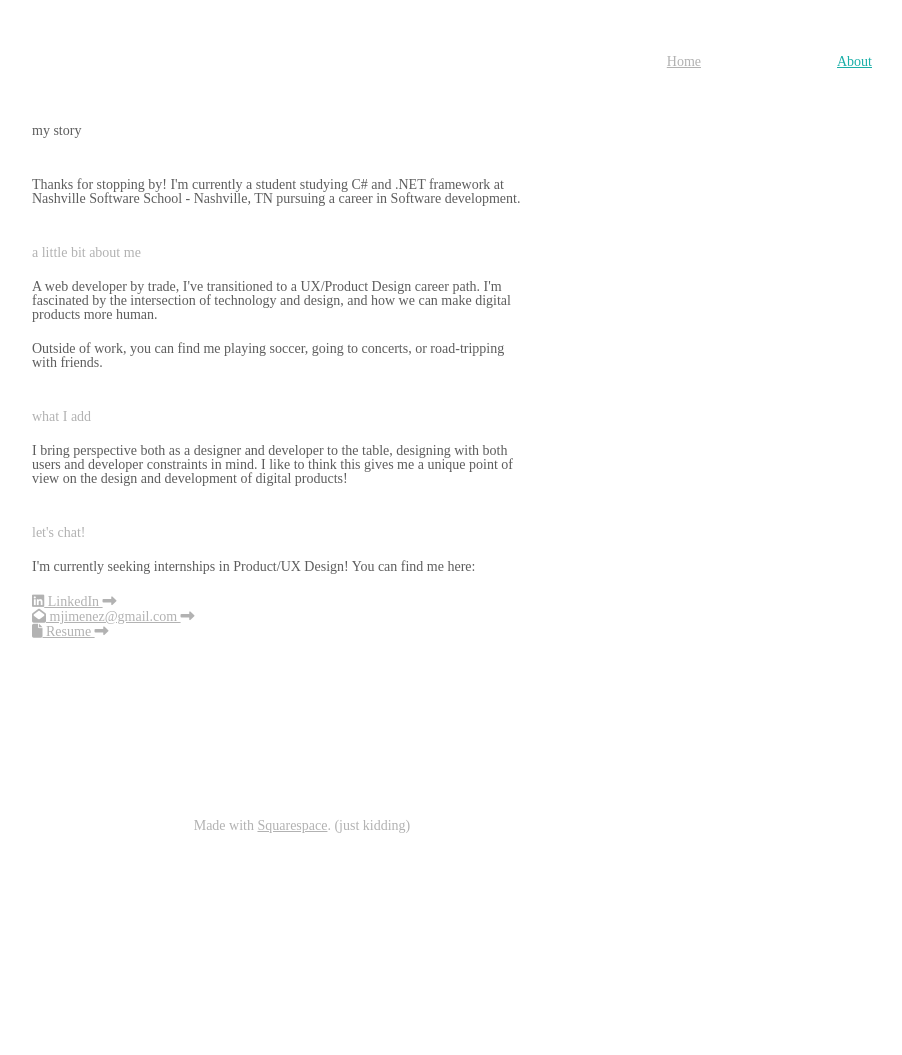
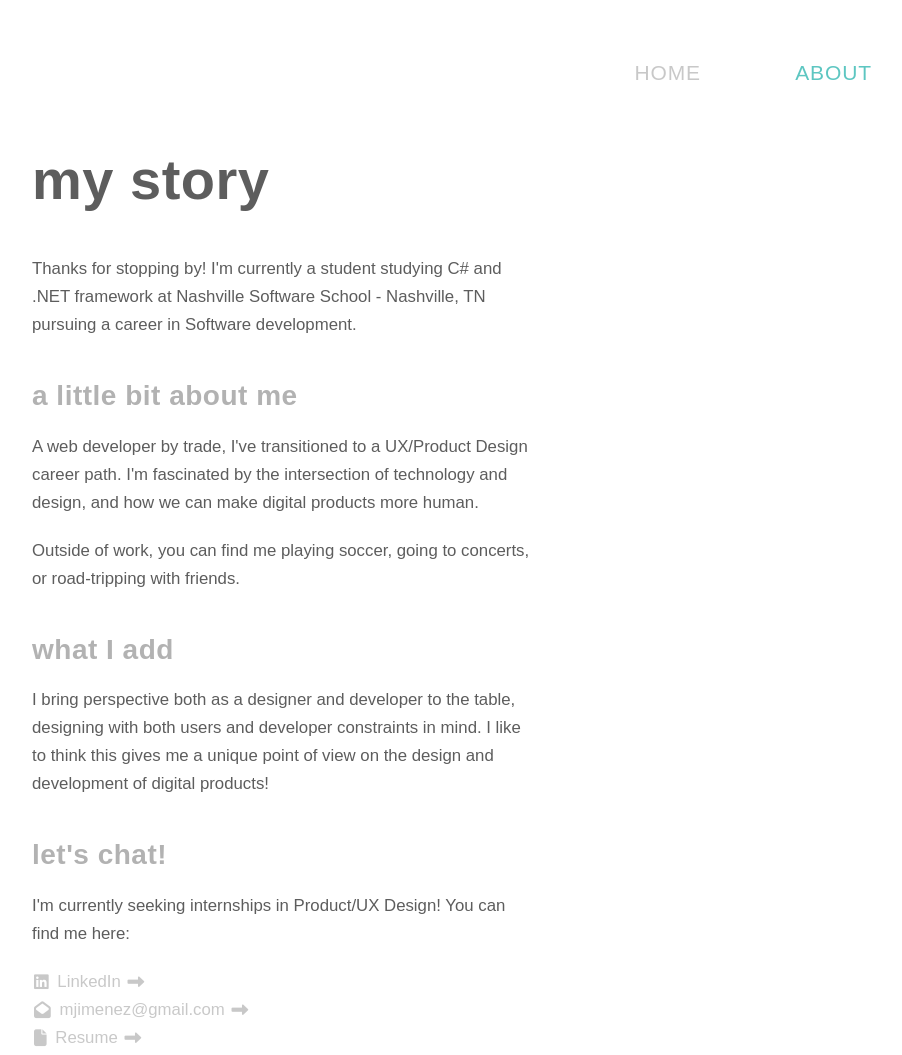
Before and after one commit to mjimeneztn/Michelle-personal-site, a plain HTML site: page src/about.html in a window 1280 px wide. Shown: the top 1055 px of the page, without its empty margins (338-1240 px from the left). Before the commit the page ends 873 px from the top, so only its background shows below. Drawn offline with Linux system fonts and the light colour scheme; a web font is replaced by a local one.

Commit message:
correction

```diff
--- a/src/about.html
+++ b/src/about.html
@@ -6,7 +6,7 @@
     <meta http-equiv="X-UA-Compatible" content="ie=edge">
     <link rel="stylesheet" href="/css/reset.css">
     <link rel="stylesheet" href="https://use.typekit.net/uud7ajz.css">
-    <link rel="stylesheet" href="/css/text.css">
+    <link rel="stylesheet" href="/css/txt.css">
     <link rel="stylesheet" href="/css/style.css">
     <link rel="stylesheet" href="/css/colors.css">
     <script src="https://kit.fontawesome.com/06f16d0458.js"></script>
```
